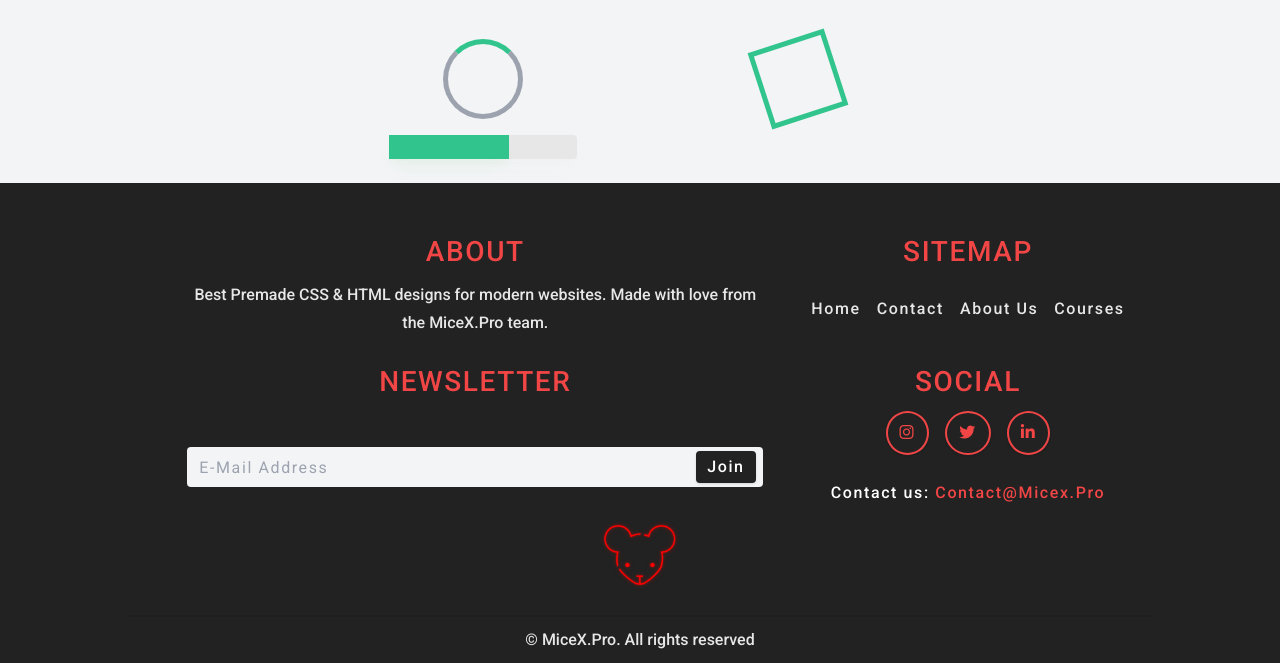
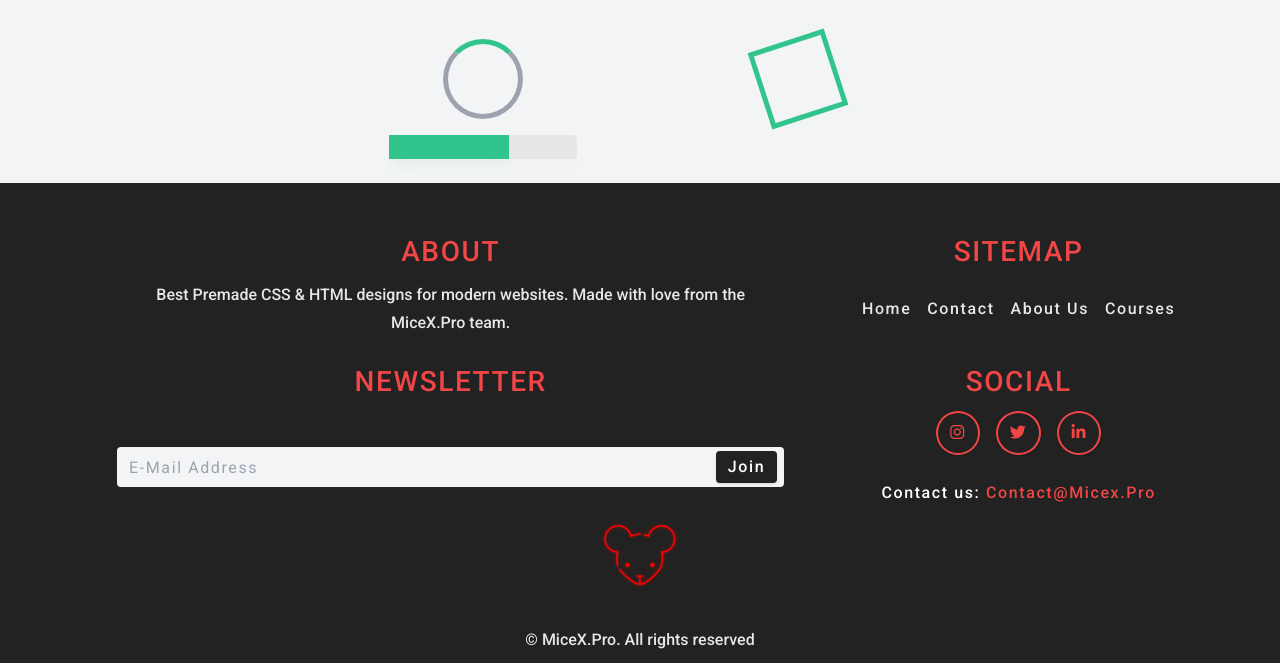
Before and after one commit to micex-pro/mpod, a PHP site: page / in a window 1280 px wide. Shown: the part 5077-5740 px from the top of the page. Run offline with PHP 8.4, Linux system fonts and the light colour scheme.

Commit message:
24/05/2023

```diff
--- a/assets/css/global.css
+++ b/assets/css/global.css
@@ -1432,7 +1432,7 @@ input:checked + .slider:before {
 
   .footer-center{
     display: grid;
-    grid-template-columns: repeat(3, auto);
+    grid-template-columns: repeat(3, 1fr);
     justify-content: center;
     align-items: start;
     padding: 3rem 0 0 0;
```
Also changed, not shown: README.md.
